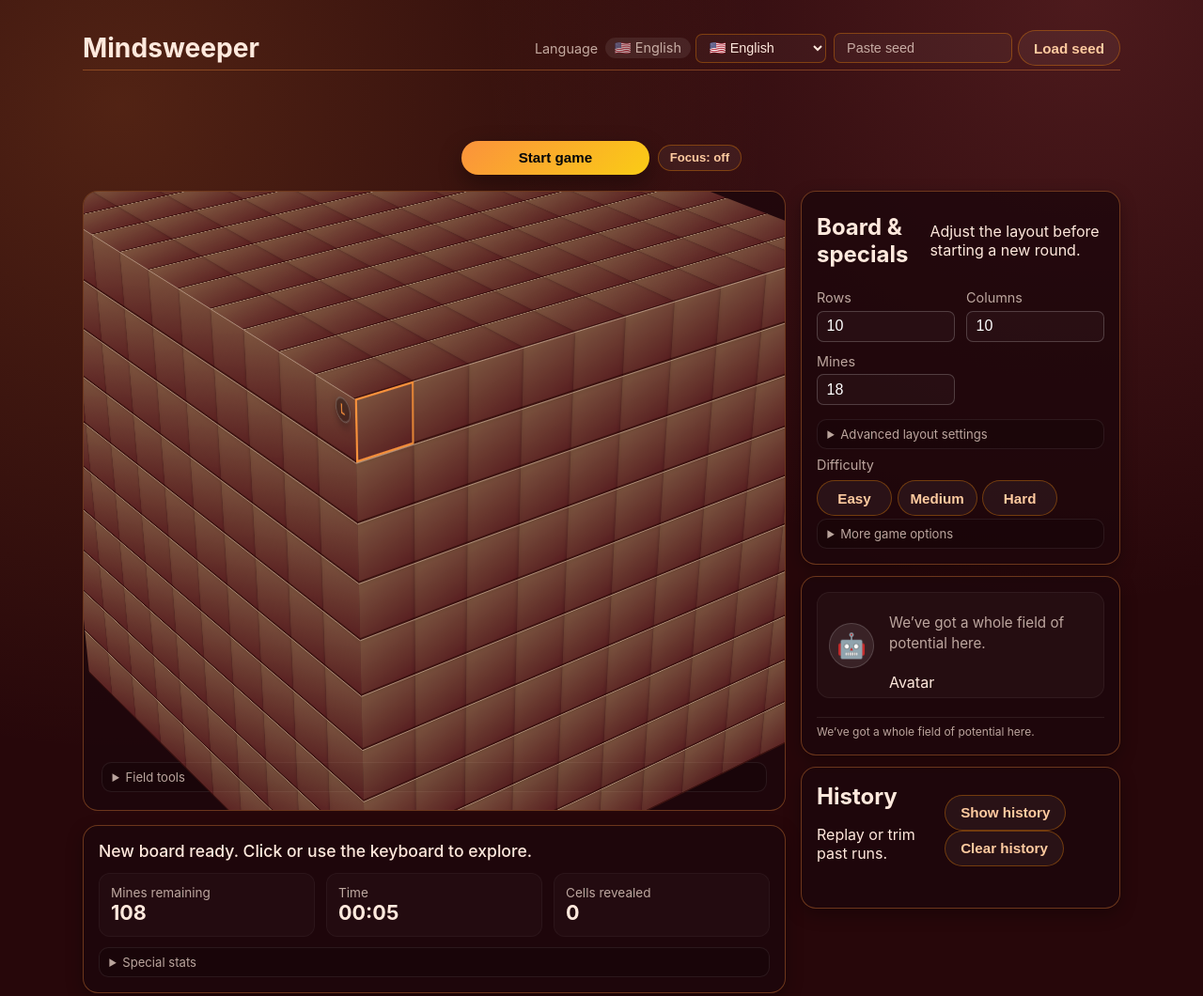
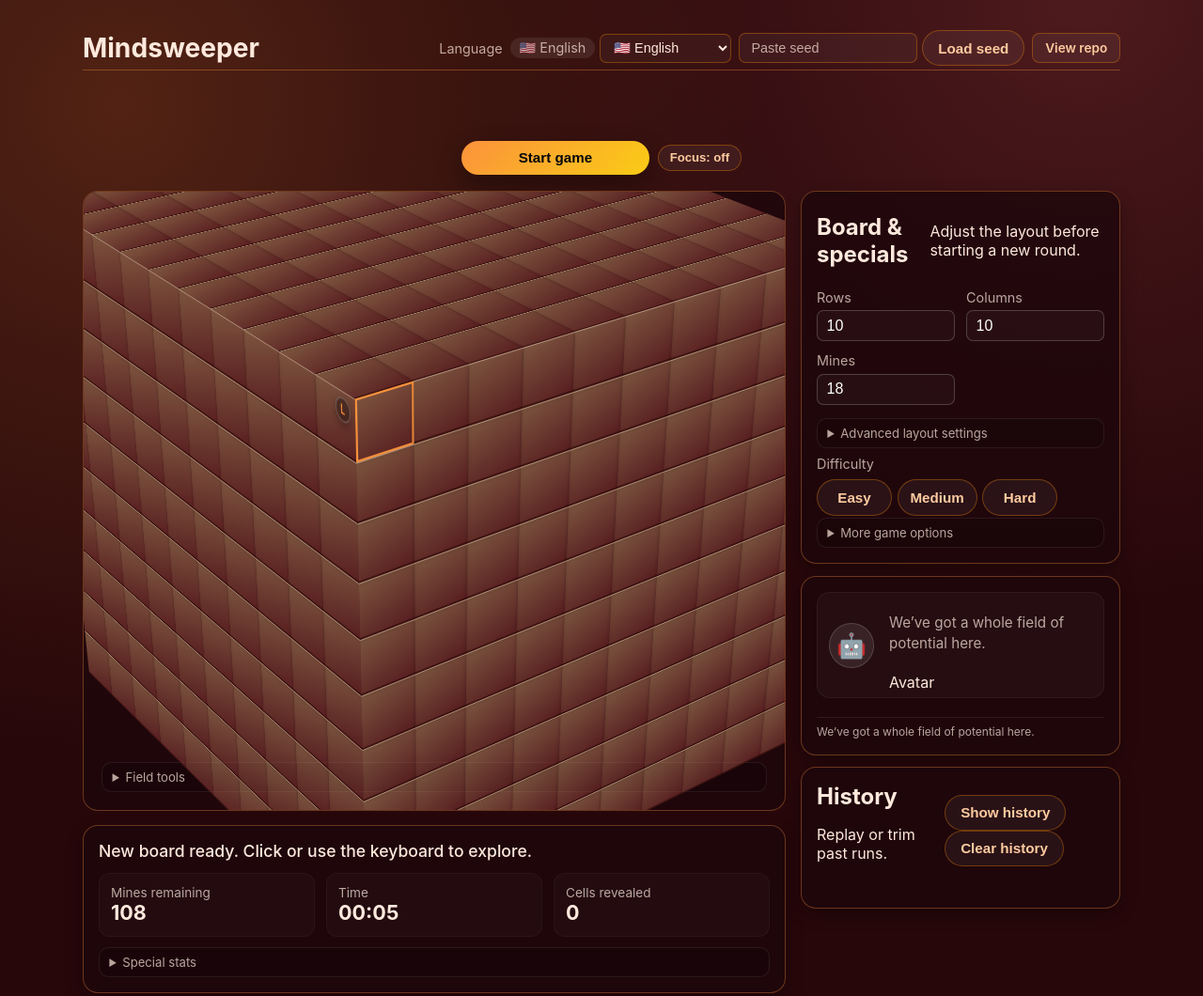
Before and after one commit to fda99940-alt/Battlegamev2, a website: page index.html in a window 1280 px wide. Shown: the whole page at 94% size. Drawn offline with Linux system fonts and the light colour scheme.

Commit message:
`Add single-file build output flow, Ember default theme, and hero repo link`

```diff
--- a/index.html
+++ b/index.html
@@ -42,6 +42,14 @@
               Join room
             </button>
           </div>
+          <a
+            class="hero-repo-link"
+            href="https://github.com/fda99940-alt/Battlegamev2"
+            target="_blank"
+            rel="noopener noreferrer"
+          >
+            View repo
+          </a>
         </div>
       </header>
 
--- a/scripts/build-single-file.mjs
+++ b/scripts/build-single-file.mjs
@@ -6,7 +6,7 @@
 const projectRoot = process.cwd();
 const inputHtmlPath = path.resolve(projectRoot, 'index.html');
 const outputDirPath = path.resolve(projectRoot, 'dist');
-const outputHtmlPath = path.resolve(outputDirPath, 'index.single.html');
+const outputHtmlPath = path.resolve(outputDirPath, 'mindsweeper-play.html');
 
 const SCRIPT_TAG_PATTERN = /<script\s+[^>]*src=["']([^"']+)["'][^>]*><\/script>/gi;
 const STYLESHEET_TAG_PATTERN = /<link\s+[^>]*rel=["']stylesheet["'][^>]*href=["']([^"']+)["'][^>]*>/i;
--- a/styles.css
+++ b/styles.css
@@ -1415,6 +1415,37 @@
   color: var(--text-faint);
 }
 
+.hero-repo-link {
+  margin-top: 0.35rem;
+  display: inline-flex;
+  align-items: center;
+  justify-content: center;
+  min-height: 2.05rem;
+  padding: 0.45rem 0.8rem;
+  border-radius: 0.5rem;
+  border: 1px solid var(--ghost-border);
+  background: rgba(255, 255, 255, 0.05);
+  color: var(--ghost-color);
+  font-size: 0.85rem;
+  font-weight: 600;
+  text-decoration: none;
+  transition: transform 0.2s ease, background 0.2s ease;
+}
+
+.hero-repo-link:hover {
+  background: rgba(255, 255, 255, 0.12);
+  transform: translateY(-1px);
+}
+
+.hero-repo-link:focus-visible {
+  outline: 2px solid var(--highlight);
+  outline-offset: 2px;
+}
+
+.app-shell--playing .hero-repo-link {
+  margin-top: 0;
+}
+
 .history-list {
   display: flex;
   flex-direction: column;
```
Also changed, not shown: README.md, dist/mindsweeper-play.html.
